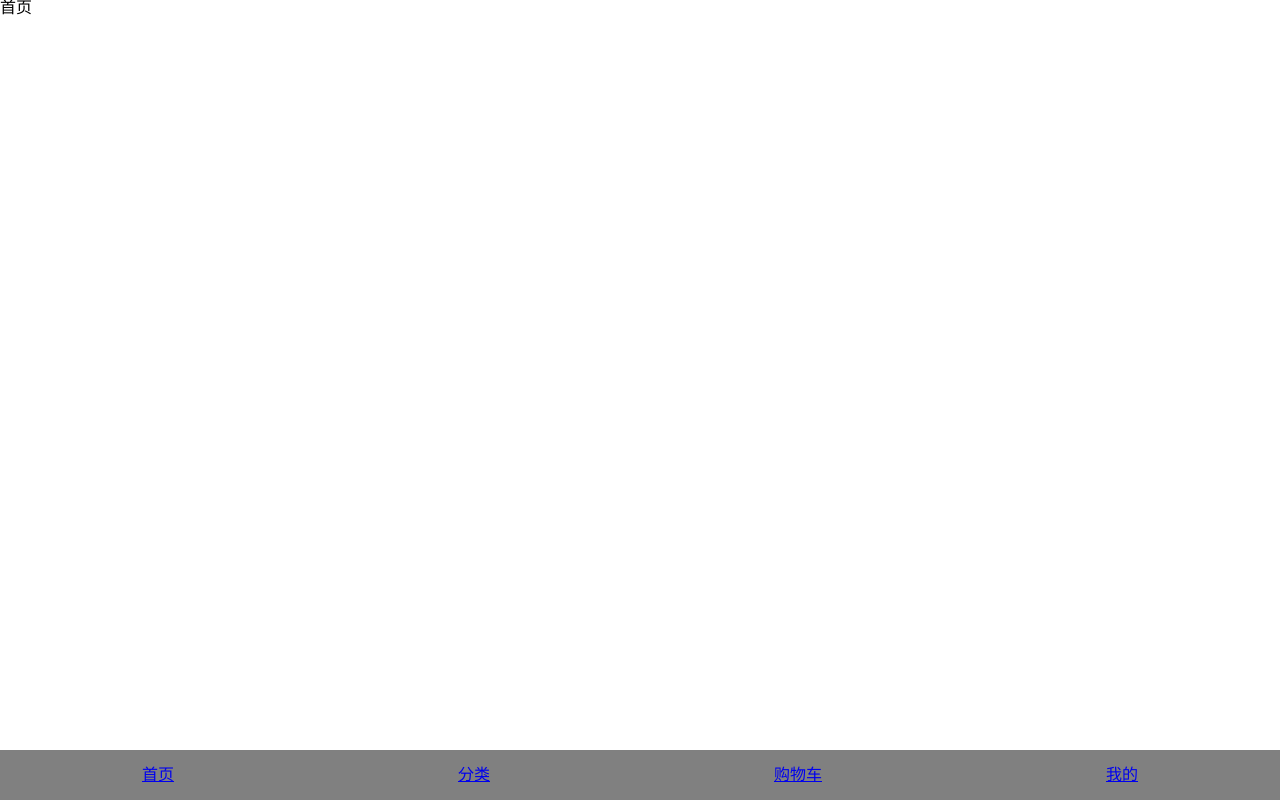
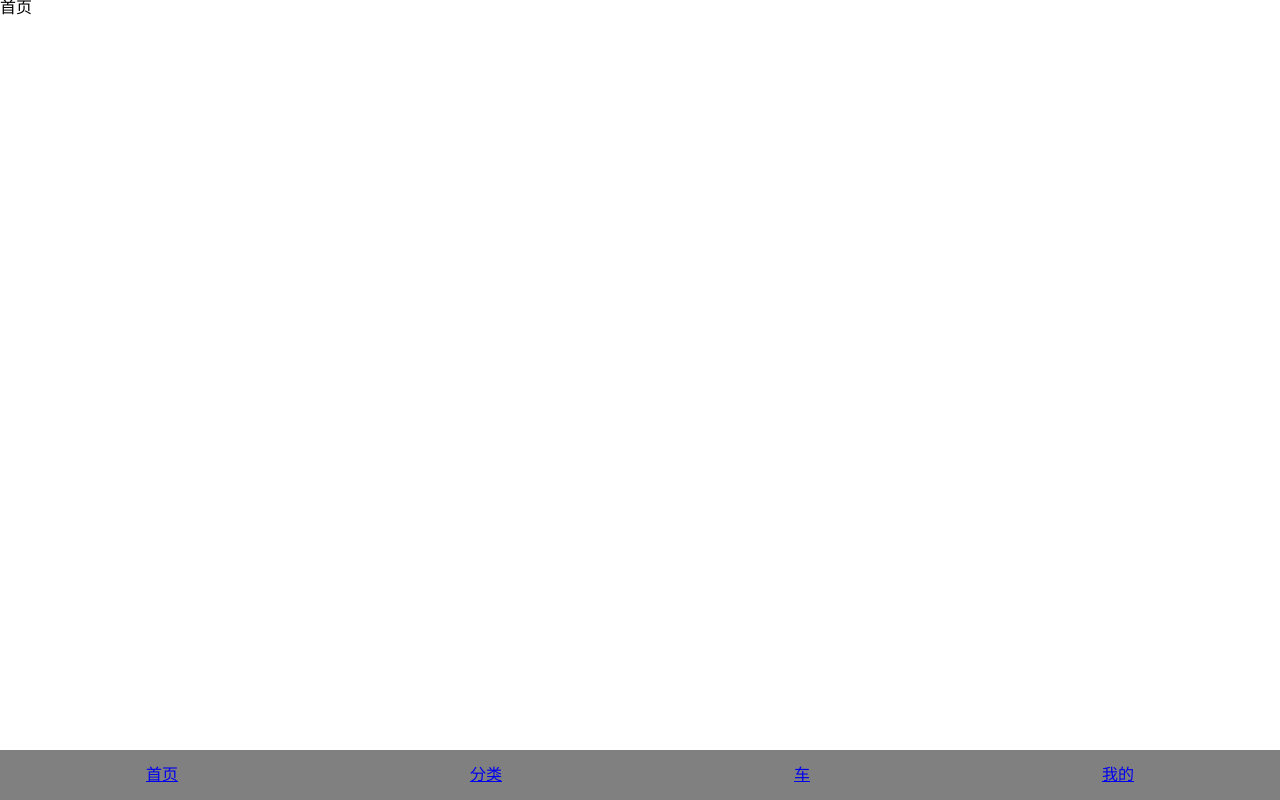
Before and after one commit to usermeng1234/mshop, a Vue app: page / in a window 1280 px wide. Built offline with nearby package versions, Linux system fonts and the light colour scheme.

Commit message:
'修改app.vue'

```diff
--- a/src/App.vue
+++ b/src/App.vue
@@ -14,7 +14,7 @@
       </li>
       <li class="foot-bar-item">
         <router-link to="/Car">
-          购物车
+          车
         </router-link>
       </li>
       <li class="foot-bar-item">
```
